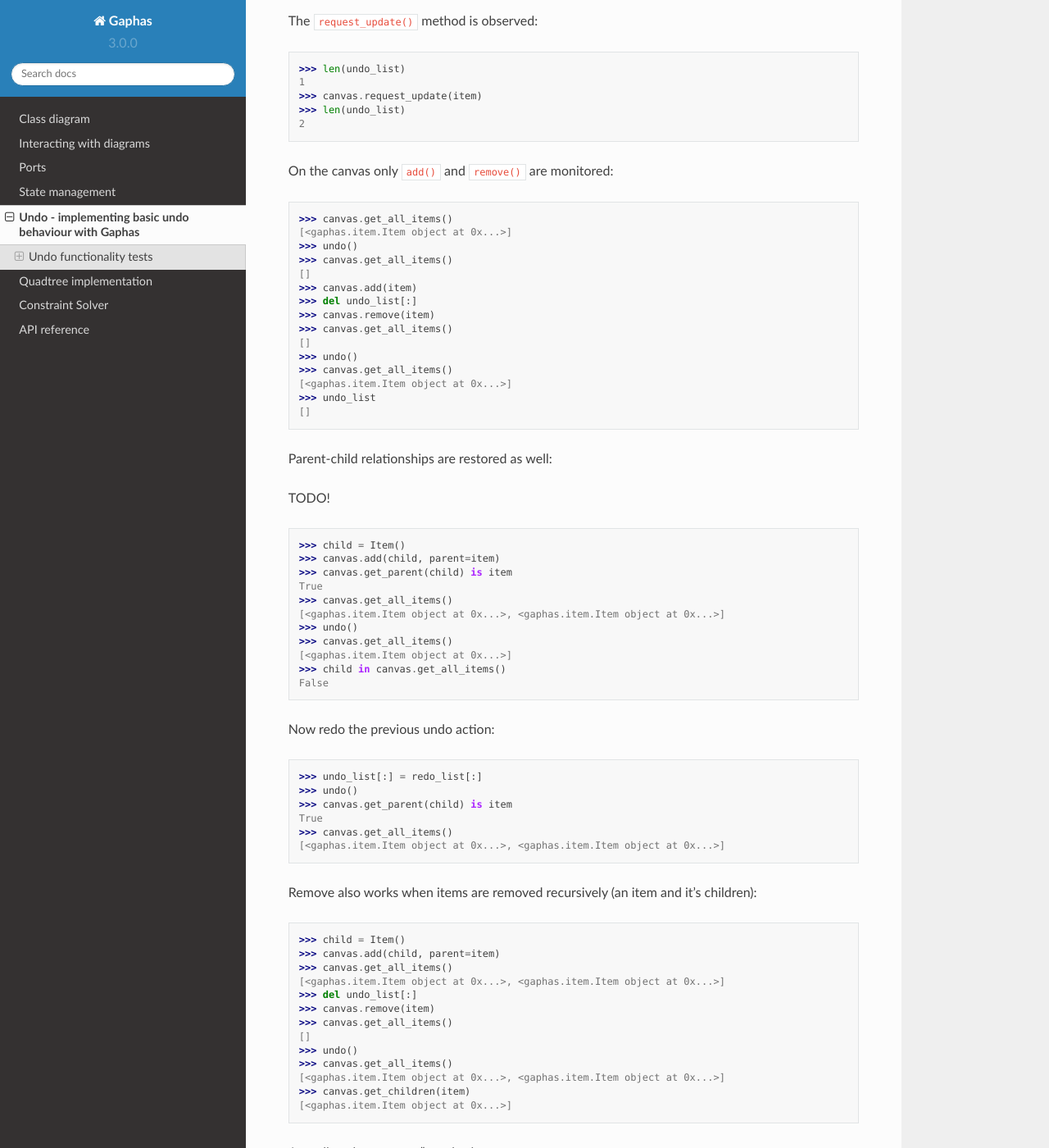
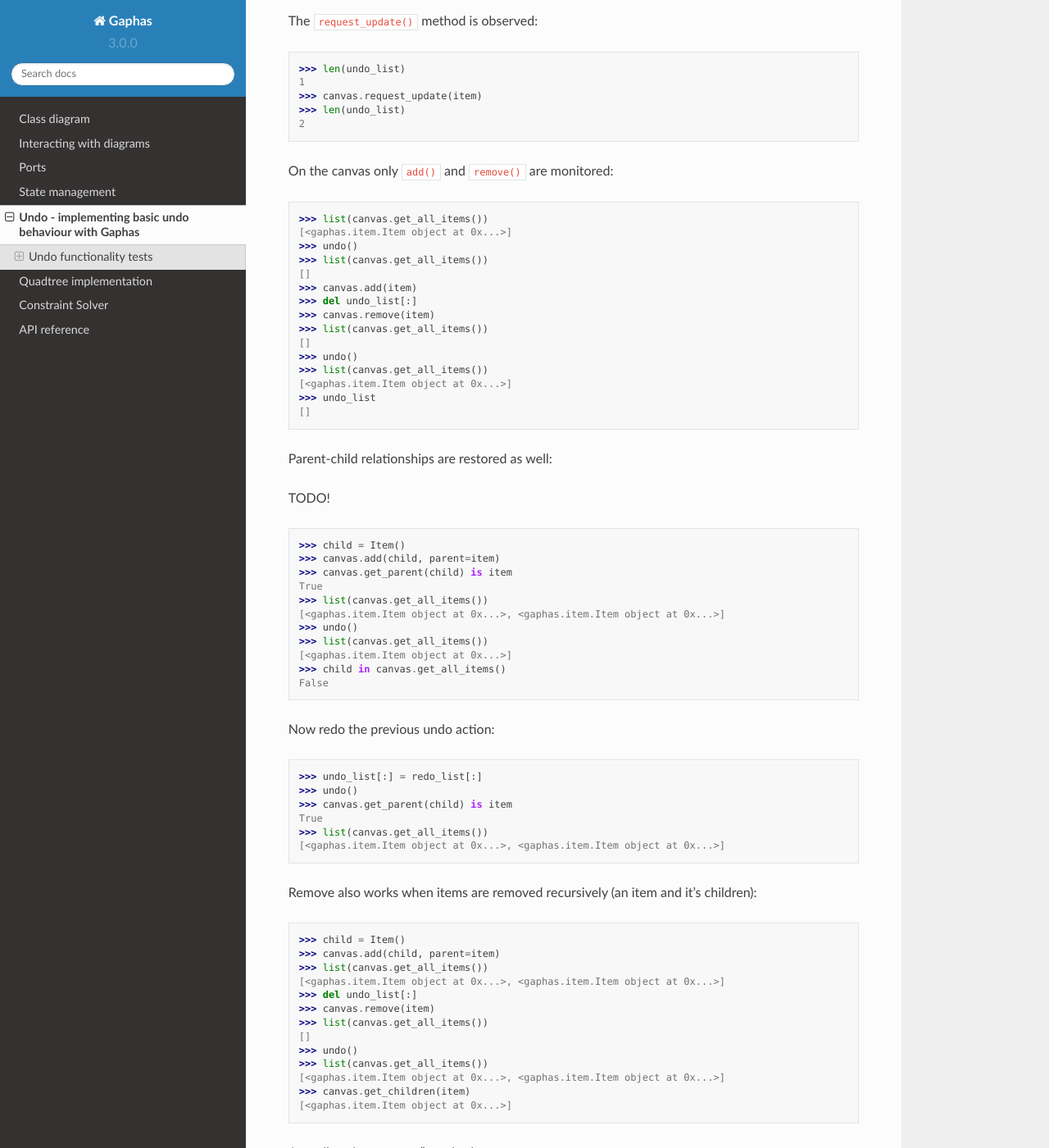
Before and after one commit to gaphor/gaphas, a Sphinx documentation site: the page built from docs/undo.rst, in a window 1280 px wide and 1400 px high, scrolled down 2979 px. Shown: the whole window at 82% size. Built offline with Sphinx 7.4.7 and the Read the Docs theme 2.0.0, drawn with Linux system fonts in a browser that asks for light colours; the version number is read from the project's files by our own code; some of the changed text lies outside the part shown.

Commit message:
Let canvas return iterables instead of lists
GtkView should be able to deal with those, so the model can easely be
replaced.

```diff
--- a/docs/undo.rst
+++ b/docs/undo.rst
@@ -113,7 +113,7 @@ canvas.py: Canvas
 
     >>> from gaphas import Canvas, Item
     >>> canvas = Canvas()
-    >>> canvas.get_all_items()
+    >>> list(canvas.get_all_items())
     []
     >>> item = Item()
     >>> canvas.add(item)
@@ -128,18 +128,18 @@ The ``request_update()`` method is observed:
 
 On the canvas only ``add()`` and ``remove()`` are monitored:
 
-    >>> canvas.get_all_items()                          # doctest: +ELLIPSIS
+    >>> list(canvas.get_all_items())                    # doctest: +ELLIPSIS
     [<gaphas.item.Item object at 0x...>]
     >>> undo()
-    >>> canvas.get_all_items()
+    >>> list(canvas.get_all_items())
     []
     >>> canvas.add(item)
     >>> del undo_list[:]
     >>> canvas.remove(item)
-    >>> canvas.get_all_items()
+    >>> list(canvas.get_all_items())
     []
     >>> undo()
-    >>> canvas.get_all_items()                          # doctest: +ELLIPSIS
+    >>> list(canvas.get_all_items())                    # doctest: +ELLIPSIS
     [<gaphas.item.Item object at 0x...>]
     >>> undo_list
     []
@@ -153,10 +153,10 @@ TODO!
     >>> canvas.add(child, parent=item)
     >>> canvas.get_parent(child) is item
     True
-    >>> canvas.get_all_items()                          # doctest: +ELLIPSIS
+    >>> list(canvas.get_all_items())                    # doctest: +ELLIPSIS
     [<gaphas.item.Item object at 0x...>, <gaphas.item.Item object at 0x...>]
     >>> undo()
-    >>> canvas.get_all_items()                          # doctest: +ELLIPSIS
+    >>> list(canvas.get_all_items())                    # doctest: +ELLIPSIS
     [<gaphas.item.Item object at 0x...>]
     >>> child in canvas.get_all_items()
     False
@@ -167,7 +167,7 @@ Now redo the previous undo action:
     >>> undo()
     >>> canvas.get_parent(child) is item
     True
-    >>> canvas.get_all_items()                          # doctest: +ELLIPSIS
+    >>> list(canvas.get_all_items())                    # doctest: +ELLIPSIS
     [<gaphas.item.Item object at 0x...>, <gaphas.item.Item object at 0x...>]
 
 Remove also works when items are removed recursively (an item and it's
@@ -175,14 +175,14 @@ children):
 
     >>> child = Item()
     >>> canvas.add(child, parent=item)
-    >>> canvas.get_all_items()                          # doctest: +ELLIPSIS
+    >>> list(canvas.get_all_items())                    # doctest: +ELLIPSIS
     [<gaphas.item.Item object at 0x...>, <gaphas.item.Item object at 0x...>]
     >>> del undo_list[:]
     >>> canvas.remove(item)
-    >>> canvas.get_all_items()
+    >>> list(canvas.get_all_items())
     []
     >>> undo()
-    >>> canvas.get_all_items()                          # doctest: +ELLIPSIS
+    >>> list(canvas.get_all_items())                    # doctest: +ELLIPSIS
     [<gaphas.item.Item object at 0x...>, <gaphas.item.Item object at 0x...>]
     >>> canvas.get_children(item)			# doctest: +ELLIPSIS
     [<gaphas.item.Item object at 0x...>]
@@ -204,23 +204,23 @@ As well as the reparent() method:
     >>> canvas.add(ni3, parent=ni1)
     >>> ni4 = NameItem('d')
     >>> canvas.add(ni4, parent=ni3)
-    >>> canvas.get_all_items()
+    >>> list(canvas.get_all_items())
     [<a>, <c>, <d>, <b>]
     >>> del undo_list[:]
     >>> canvas.reparent(ni3, parent=ni2)
-    >>> canvas.get_all_items()
+    >>> list(canvas.get_all_items())
     [<a>, <b>, <c>, <d>]
     >>> len(undo_list)
     1
     >>> undo()
-    >>> canvas.get_all_items()
+    >>> list(canvas.get_all_items())
     [<a>, <c>, <d>, <b>]
 
 Redo should work too:
 
     >>> undo_list[:] = redo_list[:]
     >>> undo()
-    >>> canvas.get_all_items()
+    >>> list(canvas.get_all_items())
     [<a>, <b>, <c>, <d>]
 
 
```
Also changed, not shown: docs/state.rst (+4 -4 lines), 5 other files.
